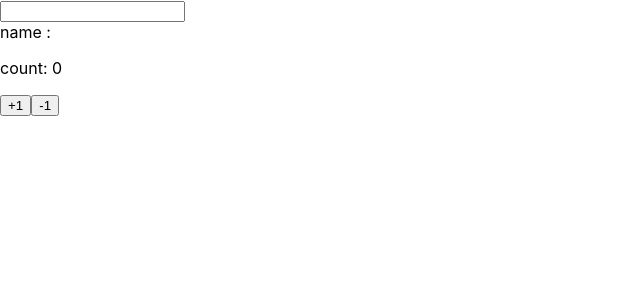
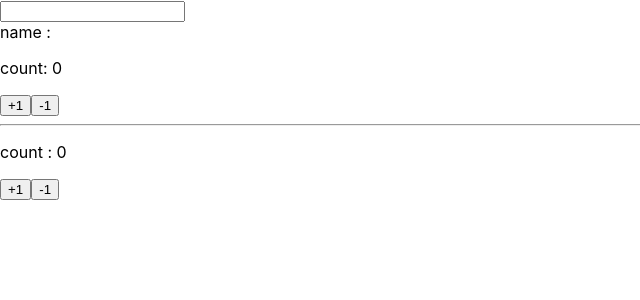
Before and after one commit to kidchang93/hook-react, a React (Create React App) app: page / in a window 1280 px wide. Shown: the top 300 px of the page, without its empty margins (0-640 px from the left). Built offline with nearby package versions, Linux system fonts and the light colour scheme.

Commit message:
Reducer 사용법

```diff
--- a/src/App.js
+++ b/src/App.js
@@ -1,12 +1,15 @@
 import React from "react";
 import Counter from "./Counter";
 import Info from "./Info";
+import CounterReducer from "./CounterReducer";
 
 const App = () => {
 	return (
 		<div>
 			<Info />
 			<Counter />
+			<hr />
+			<CounterReducer />
 		</div>
 	);
 };
--- a/src/Counter.js
+++ b/src/Counter.js
@@ -2,6 +2,7 @@ import React, { useState } from "react";
 
 const Counter = () => {
 	const [count, setCount] = useState(0);
+
 	return (
 		<div>
 			<p>count: {count}</p>
--- /dev/null
+++ b/src/CounterReducer.js
@@ -0,0 +1,24 @@
+import React, { useReducer } from "react";
+function reducer(state, action) {
+	switch (action.type) {
+		case "INC":
+			return { count: state.count + 1 };
+		case "DEC":
+			const nextCount = state.count - 1;
+			return { count: nextCount < 0 ? 0 : nextCount };
+		default:
+			return state;
+	}
+}
+const CounterReducer = () => {
+	const [state, dispatch] = useReducer(reducer, { count: 0 });
+	return (
+		<div>
+			<p>count : {state.count}</p>
+			<button onClick={() => dispatch({ type: "INC" })}>+1</button>
+			<button onClick={() => dispatch({ type: "DEC" })}>-1</button>
+		</div>
+	);
+};
+
+export default CounterReducer;
```
